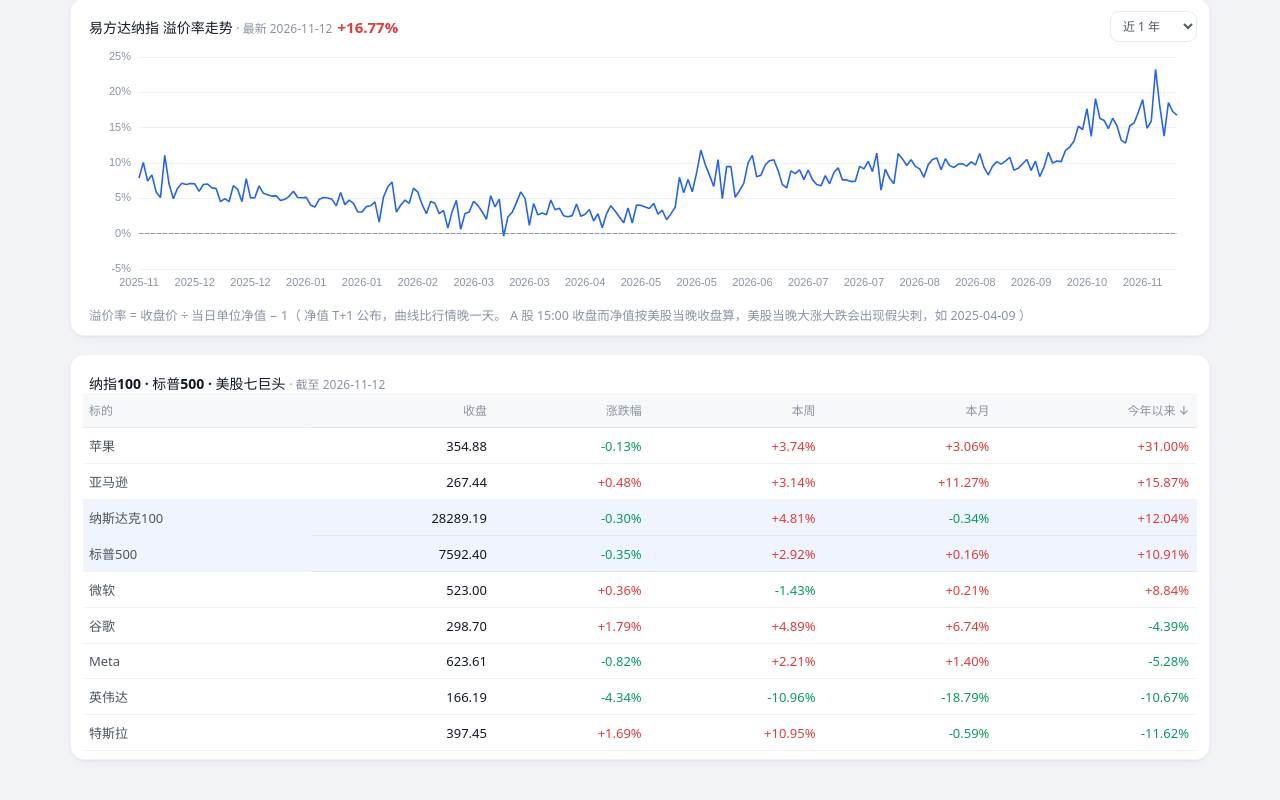
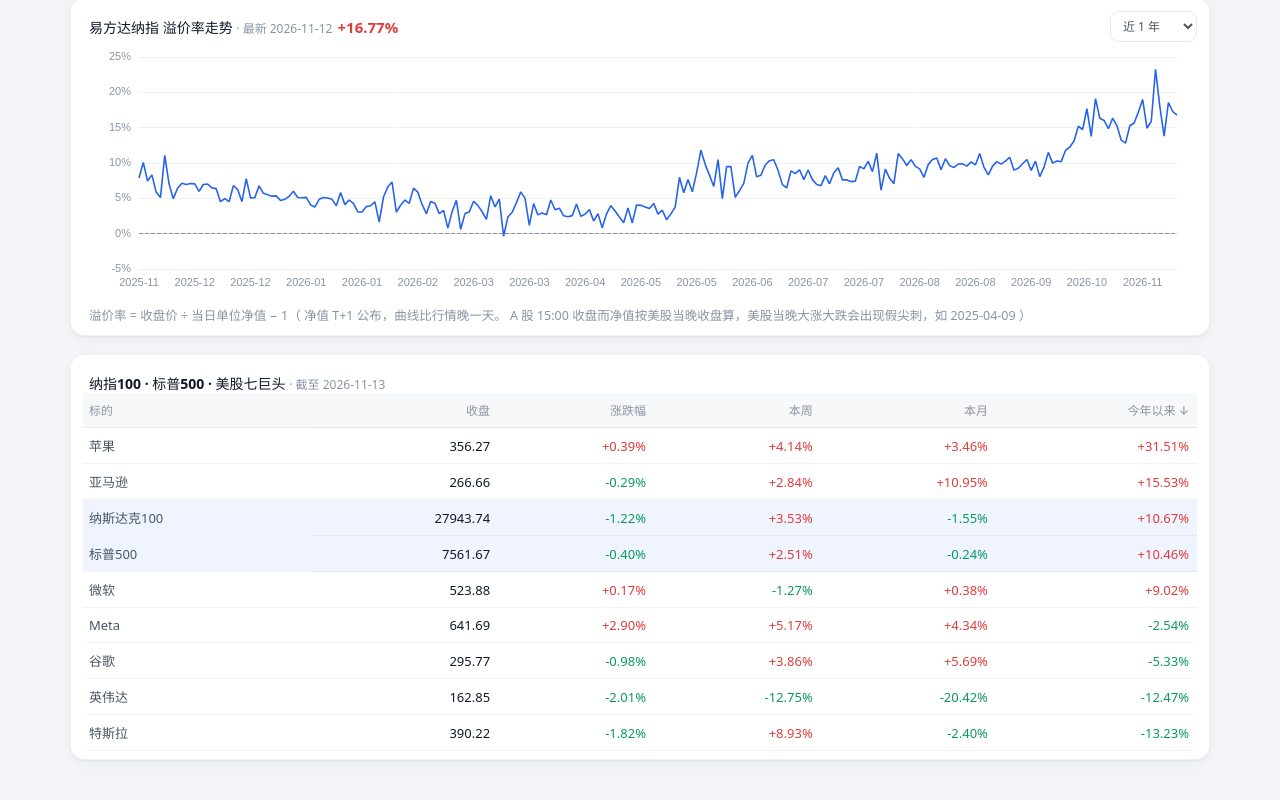
Before and after one commit to xueyongwu/aggregated-market-data, a React (Vite) app in the folder app/: page / in a window 1280 px wide. Shown: the part 651-1451 px from the top of the page. Built offline with nearby package versions, Linux system fonts and the light colour scheme.

Commit message:
chore: us market update 2026-11-13

```diff
--- a/app/src/data/pe_data.js
+++ b/app/src/data/pe_data.js
@@ -1 +1 @@
-export const NDX_PE = {"date": "2026-11-12", "pe": 29.83, "pct": 78.3, "since": "2006-11", "n": 240};
+export const NDX_PE = {"date": "2026-11-13", "pe": 29.46, "pct": 76.7, "since": "2006-11", "n": 240};
--- a/app/src/data/us_data.js
+++ b/app/src/data/us_data.js
@@ -1 +1 @@
-export const US_PERF = {"items": [{"name": "苹果", "day": -0.13, "wtd": 3.74, "mtd": 3.06, "ytd": 31.0, "close": 354.88, "date": "2026-11-12"}, {"name": "亚马逊", "day": 0.48, "wtd": 3.14, "mtd": 11.27, "ytd": 15.87, "close": 267.44, "date": "2026-11-12"}, {"name": "纳斯达克100", "day": -0.3, "wtd": 4.81, "mtd": -0.34, "ytd": 12.04, "close": 28289.19, "date": "2026-11-12"}, {"name": "标普500", "day": -0.35, "wtd": 2.92, "mtd": 0.16, "ytd": 10.91, "close": 7592.4, "date": "2026-11-12"}, {"name": "微软", "day": 0.36, "wtd": -1.43, "mtd": 0.21, "ytd": 8.84, "close": 523.0, "date": "2026-11-12"}, {"name": "谷歌", "day": 1.79, "wtd": 4.89, "mtd": 6.74, "ytd": -4.39, "close": 298.7, "date": "2026-11-12"}, {"name": "Meta", "day": -0.82, "wtd": 2.21, "mtd": 1.4, "ytd": -5.28, "close": 623.61, "date": "2026-11-12"}, {"name": "英伟达", "day": -4.34, "wtd": -10.96, "mtd": -18.79, "ytd": -10.67, "close": 166.19, "date": "2026-11-12"}, {"name": "特斯拉", "day": 1.69, "wtd": 10.95, "mtd": -0.59, "ytd": -11.62, "close": 397.45, "date": "2026-11-12"}]};
+export const US_PERF = {"items": [{"name": "苹果", "day": 0.39, "wtd": 4.14, "mtd": 3.46, "ytd": 31.51, "close": 356.27, "date": "2026-11-13"}, {"name": "亚马逊", "day": -0.29, "wtd": 2.84, "mtd": 10.95, "ytd": 15.53, "close": 266.66, "date": "2026-11-13"}, {"name": "纳斯达克100", "day": -1.22, "wtd": 3.53, "mtd": -1.55, "ytd": 10.67, "close": 27943.74, "date": "2026-11-13"}, {"name": "标普500", "day": -0.4, "wtd": 2.51, "mtd": -0.24, "ytd": 10.46, "close": 7561.67, "date": "2026-11-13"}, {"name": "微软", "day": 0.17, "wtd": -1.27, "mtd": 0.38, "ytd": 9.02, "close": 523.88, "date": "2026-11-13"}, {"name": "Meta", "day": 2.9, "wtd": 5.17, "mtd": 4.34, "ytd": -2.54, "close": 641.69, "date": "2026-11-13"}, {"name": "谷歌", "day": -0.98, "wtd": 3.86, "mtd": 5.69, "ytd": -5.33, "close": 295.77, "date": "2026-11-13"}, {"name": "英伟达", "day": -2.01, "wtd": -12.75, "mtd": -20.42, "ytd": -12.47, "close": 162.85, "date": "2026-11-13"}, {"name": "特斯拉", "day": -1.82, "wtd": 8.93, "mtd": -2.4, "ytd": -13.23, "close": 390.22, "date": "2026-11-13"}]};
```
